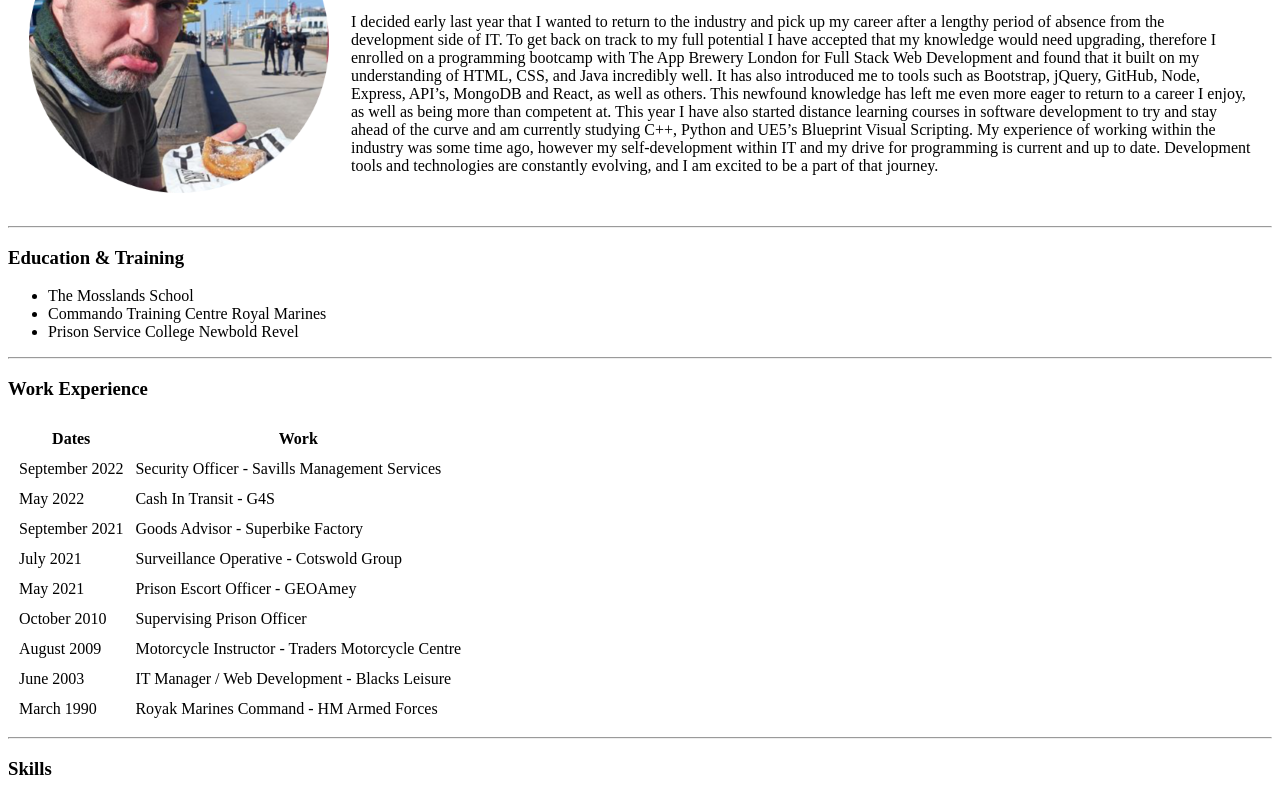
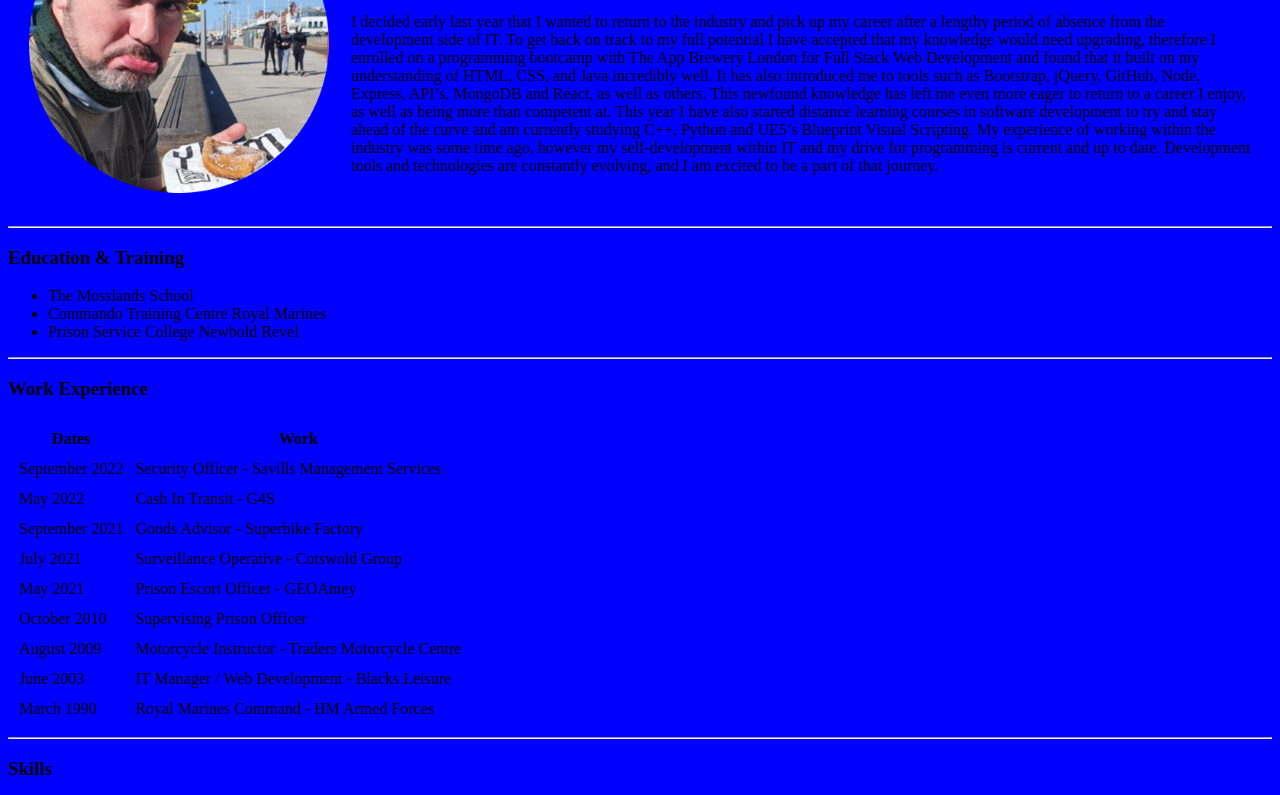
Before and after one commit to themisterrock/CV, a plain HTML site: page index.html in a window 1280 px wide. Shown: the part 136-931 px from the top of the page. Drawn offline with Linux system fonts and the light colour scheme.

Commit message:
Correct Spelling Mistake

```diff
--- a/index.html
+++ b/index.html
@@ -4,7 +4,7 @@
     <meta charset="utf-8">
     <title>Rock's Personal Site</title>
   </head>
-  <body>
+  <body style="background-color: blue;">
     <table cellspacing="20">
       <tr>
         <td><img src="Images/Flat Doughnut.png" alt="Andy Rock profile picture"></td>
@@ -66,7 +66,7 @@
         </tr>
         <tr>
           <td>March 1990</td>
-          <td>Royak Marines Command - HM Armed Forces</td>
+          <td>Royal Marines Command - HM Armed Forces</td>
         </tr>
       </tbody>
     </table>
```
